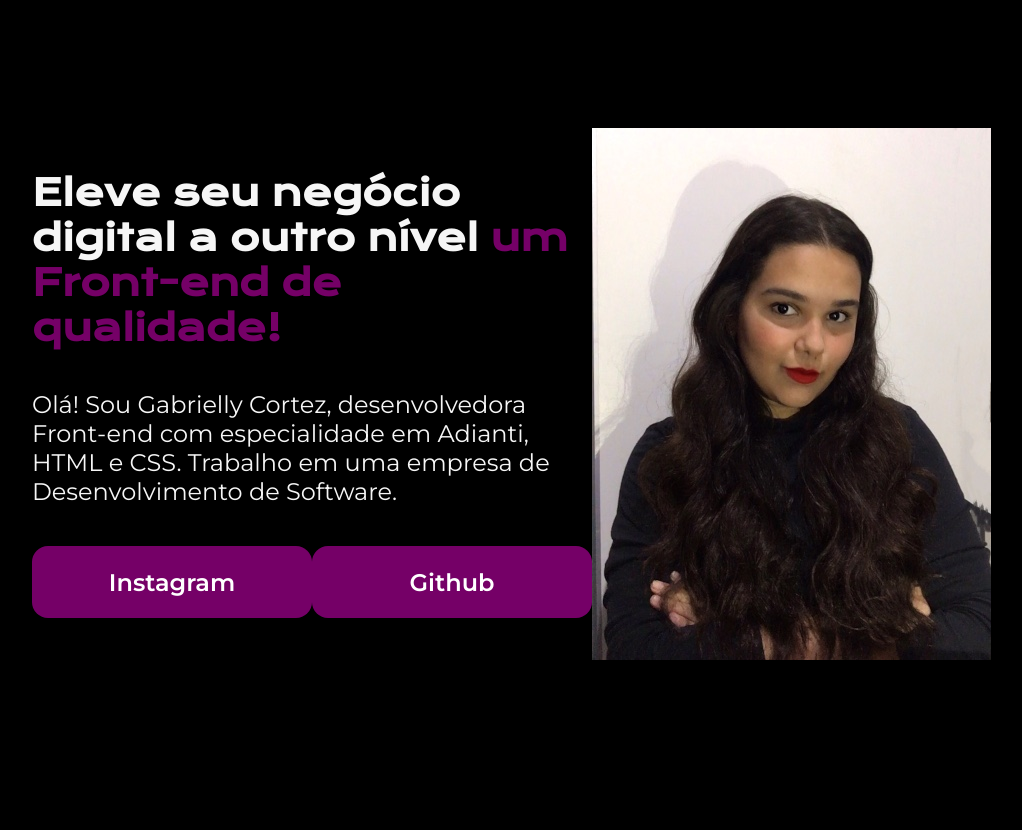
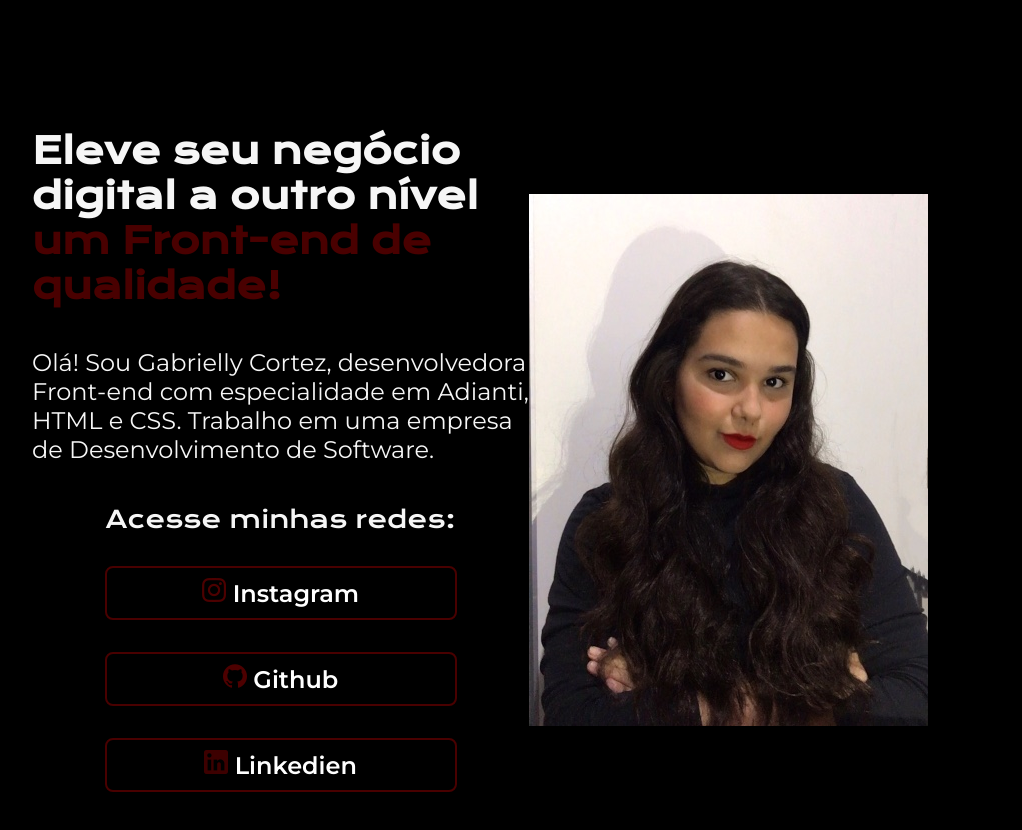
Before and after one commit to gabriellycortez/portfolio_alura, a plain HTML site: page index.html in a window 1280 px wide. Shown: the whole page, without its empty margins (160-1182 px from the left). Drawn offline with nearby package versions, Linux system fonts and the light colour scheme.

Commit message:
construcao do portfolio

```diff
--- a/index.html
+++ b/index.html
@@ -13,13 +13,24 @@
             <h1 class="conteudo-principal-titulo">Eleve seu negócio digital a outro nível <strong class="titulo-destaque">um Front-end de qualidade!</strong></h1>
             <p class="conteudo-principal-paragrafo">Olá! Sou Gabrielly Cortez, desenvolvedora Front-end com especialidade em Adianti, HTML e CSS. Trabalho em uma empresa de Desenvolvimento  de Software.</p>
             <div class="conteudo-links">
-                <a class="conteudo-links-botoes" href="https://www.instagram.com/bibiscortez/">Instagram</a>
-                <a class="conteudo-links-botoes" href="https://github.com/gabriellycortez">Github</a>
+                <h2 class="conteudo-links-titulo"> Acesse minhas redes: </h2>
+                <a class="conteudo-links-botoes" href="https://www.instagram.com/bibiscortez/">
+                    <img src="./asset/instagram.png" alt="">
+                    Instagram
+                </a>
+                <a class="conteudo-links-botoes" href="https://github.com/gabriellycortez">
+                    <img src="./asset/github.png" alt="">
+                    Github
+                </a>
+                <a class="conteudo-links-botoes" href="https://www.linkedin.com/in/gabriellycortez">
+                    <img src="./asset/logotipo-do-linkedin.png" alt="">
+                    Linkedien
+                </a>
             </div>
 
         </section>
 
-       <img class="foto-perfil" src="foto_perfil_redimencionada.JPG" alt="Foto de Gabrielly Cortez de Perfil">
+       <img class="foto-perfil" src="./asset/foto_perfil_redimencionada.JPG" alt="Foto de Gabrielly Cortez de Perfil">
     </main>
     <footer></footer>
 </body>
--- a/style.css
+++ b/style.css
@@ -20,7 +20,7 @@ body {
 }
 
 .titulo-destaque {
-    color:rgb(117, 0, 103);
+    color:rgb(73, 0, 0);
     /*border: 1px solid rgb(117, 0, 0);
     padding: 10px;*/
 }
@@ -46,17 +46,30 @@ body {
 
 .conteudo-links {
     display: flex;
+    flex-direction: column;
     justify-content: space-between;
+    align-items: center;
+    gap: 32px;
+
 }
+
+.conteudo-links-titulo{
+    font-family: 'Krona One', sans-serif;
+    font-weight: 400;
+    font-size: 24px;
+}
+
 .conteudo-links-botoes {
-    background-color: rgb(117, 0, 103);
-    width: 280px;
+    /* background-color: rgb(0, 0, 0); atalho crtl + k + c  */
+    width: 328px;
     text-align: center;
-    border-radius: 16px;
+    border-radius: 8px;
     font-size: 24px;
     font-weight: 600;
     padding: 21.5px 0;
     text-decoration: none;
     color: white;
     font-family: 'Montserrat', sans-serif;
+    border: 2px solid rgb(73, 0, 0);
+    padding: 10px;
 }
```
Also changed, not shown: asset/foto_perfil_redimencionada.JPG (renamed from foto_perfil_redimencionada.JPG), asset/github.png (added), asset/instagram.png (added), asset/logotipo-do-linkedin.png (added).
